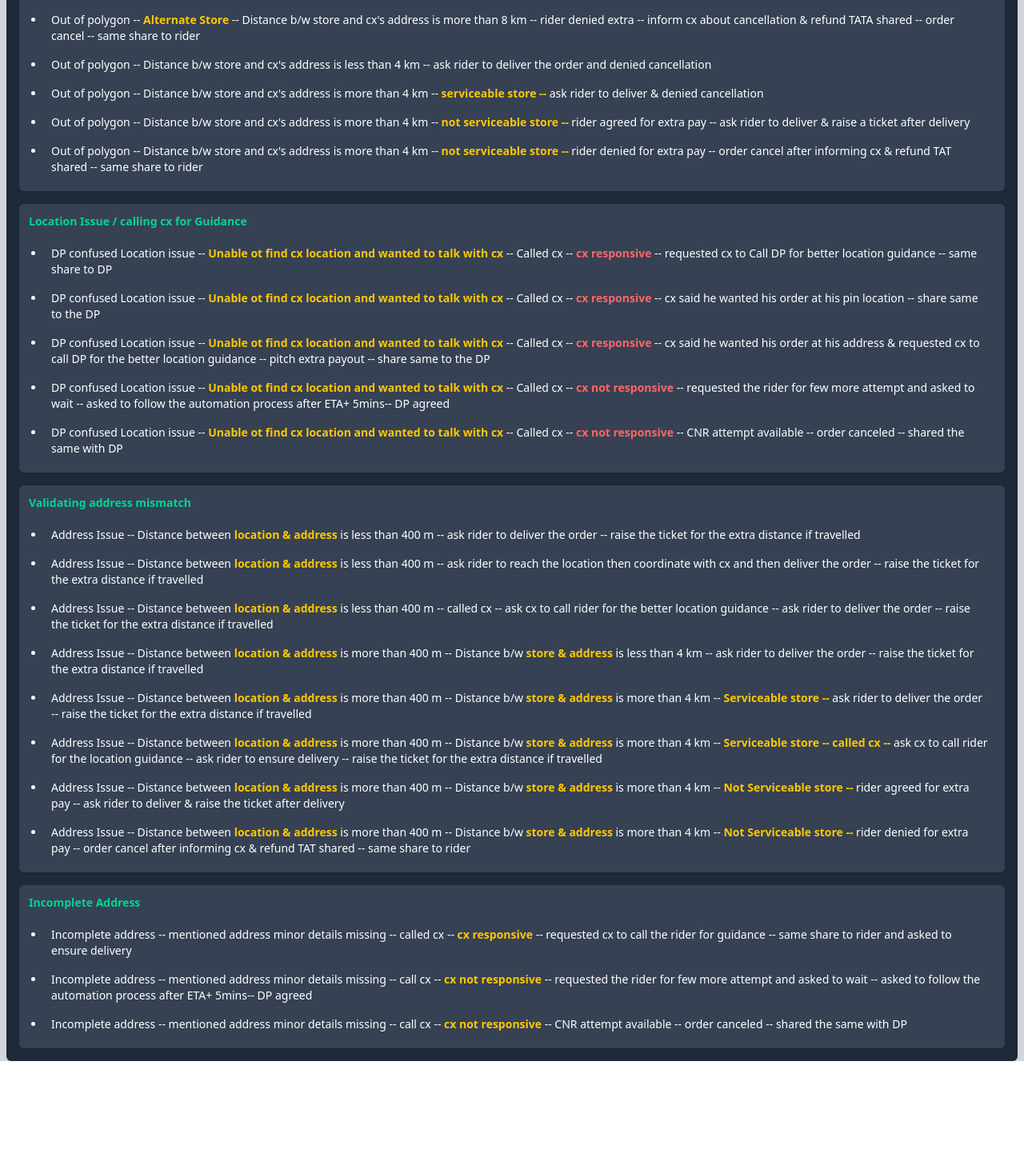
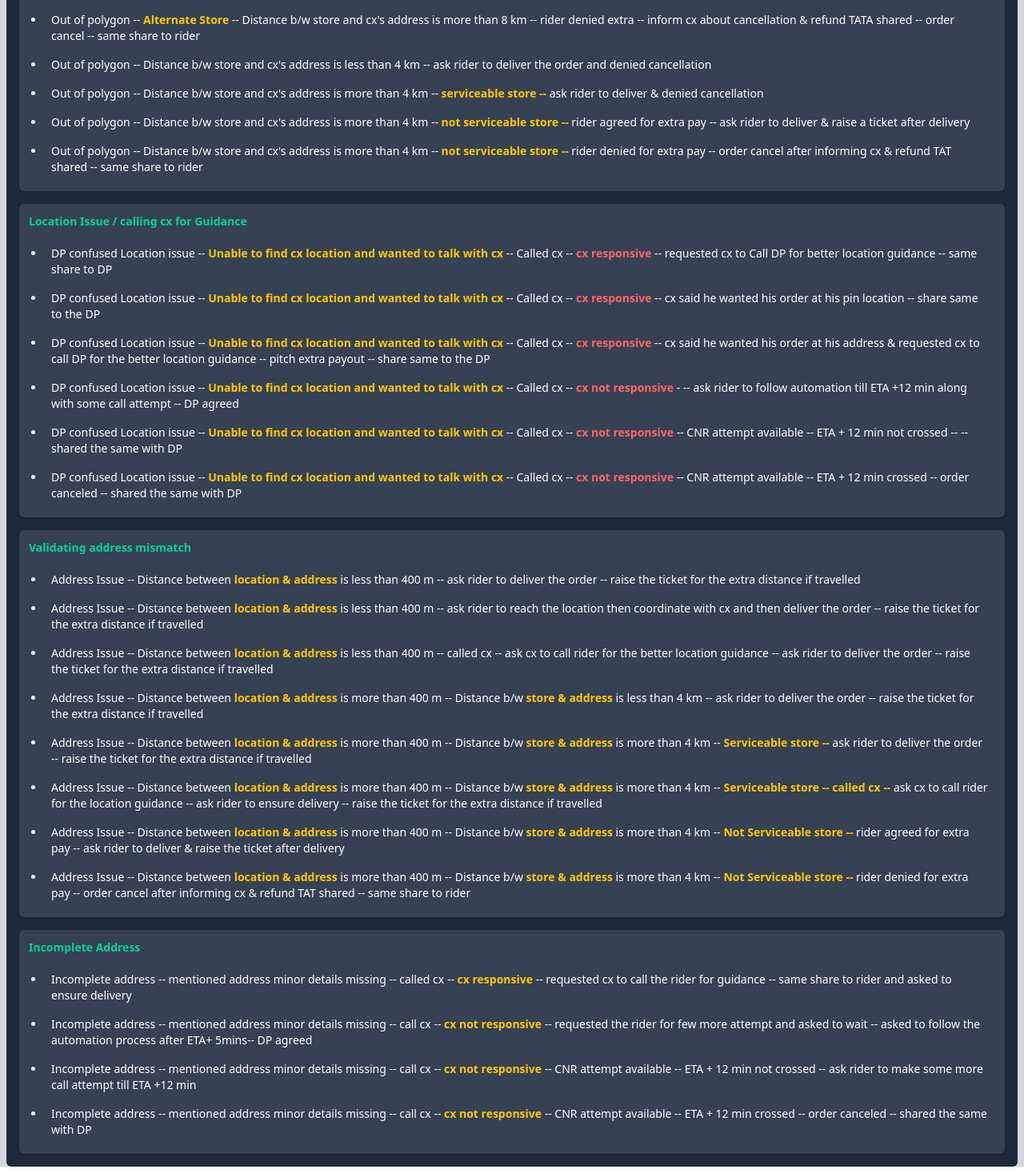
Before and after one commit to Code-with-Sahani/Blinket-DP, a React (Vite) app: page / in a window 1280 px wide. Shown: the part 9123-10590 px from the top of the page at 80% size. Before the commit the page ends 10458 px from the top, so only its background shows below. Built offline with nearby package versions, Linux system fonts and the light colour scheme.

Commit message:
Update AddressIssue.jsx

```diff
--- a/src/Components/AddressIssue.jsx
+++ b/src/Components/AddressIssue.jsx
@@ -94,11 +94,13 @@ const AddressIssue = () => {
                 <div className="p-3 bg-gray-700 rounded-md shadow">
                     <h3 className="text-sm font-semibold text-emerald-400 mb-3">Location Issue / calling cx for Guidance</h3>
                     <ul className="list-disc pl-5">
-                        <li className="p-2">DP confused Location issue -- <strong className="text-yellow-400 font-semibold">Unable ot find cx location and wanted to talk with cx </strong> -- Called cx -- <strong className="text-red-400 font-semibold">cx responsive</strong> -- requested cx to Call DP for better location guidance -- same share to DP</li>
-                        <li className="p-2">DP confused Location issue -- <strong className="text-yellow-400 font-semibold">Unable ot find cx location and wanted to talk with cx</strong> -- Called cx -- <strong className="text-red-400 font-semibold">cx responsive</strong> -- cx said he wanted his order at his pin location -- share same to the DP</li>
-                        <li className="p-2">DP confused Location issue -- <strong className="text-yellow-400 font-semibold">Unable ot find cx location and wanted to talk with cx</strong> -- Called cx -- <strong className="text-red-400 font-semibold">cx responsive</strong> -- cx said he wanted his order at his address & requested cx to call DP for the better location guidance -- pitch extra payout -- share same to the DP</li>
-                        <li className='p-2'>DP confused Location issue -- <strong className="text-yellow-400 font-semibold">Unable ot find cx location and wanted to talk with cx</strong> -- Called cx -- <strong className="text-red-400 font-semibold">cx not responsive</strong> -- requested the rider for few more attempt and asked to wait -- asked to follow the automation process after ETA+ 5mins-- DP agreed</li>
-                        <li className='p-2'>DP confused Location issue -- <strong className="text-yellow-400 font-semibold">Unable ot find cx location and wanted to talk with cx</strong> -- Called cx -- <strong className="text-red-400 font-semibold">cx not responsive</strong> -- CNR attempt available -- order canceled -- shared the same with DP</li>
+                        <li className="p-2">DP confused Location issue -- <strong className="text-yellow-400 font-semibold">Unable to find cx location and wanted to talk with cx </strong> -- Called cx -- <strong className="text-red-400 font-semibold">cx responsive</strong> -- requested cx to Call DP for better location guidance -- same share to DP</li>
+                        <li className="p-2">DP confused Location issue -- <strong className="text-yellow-400 font-semibold">Unable to find cx location and wanted to talk with cx</strong> -- Called cx -- <strong className="text-red-400 font-semibold">cx responsive</strong> -- cx said he wanted his order at his pin location -- share same to the DP</li>
+                        <li className="p-2">DP confused Location issue -- <strong className="text-yellow-400 font-semibold">Unable to find cx location and wanted to talk with cx</strong> -- Called cx -- <strong className="text-red-400 font-semibold">cx responsive</strong> -- cx said he wanted his order at his address & requested cx to call DP for the better location guidance -- pitch extra payout -- share same to the DP</li>
+                        <li className='p-2'>DP confused Location issue -- <strong className="text-yellow-400 font-semibold">Unable to find cx location and wanted to talk with cx</strong> -- Called cx -- <strong className="text-red-400 font-semibold">cx not responsive</strong> - -- ask rider to follow automation till ETA +12 min along with some call attempt -- DP agreed</li>
+
+                        <li className='p-2'>DP confused Location issue -- <strong className="text-yellow-400 font-semibold">Unable to find cx location and wanted to talk with cx</strong> -- Called cx -- <strong className="text-red-400 font-semibold">cx not responsive</strong> -- CNR attempt available -- ETA + 12 min not crossed -- -- shared the same with DP</li>
+                        <li className='p-2'>DP confused Location issue -- <strong className="text-yellow-400 font-semibold">Unable to find cx location and wanted to talk with cx</strong> -- Called cx -- <strong className="text-red-400 font-semibold">cx not responsive</strong> -- CNR attempt available -- ETA + 12 min crossed -- order canceled -- shared the same with DP</li>
                     </ul>
                 </div>
 
@@ -135,7 +137,10 @@ const AddressIssue = () => {
 
                         <li className='p-2'>Incomplete address -- mentioned address minor details missing  -- call cx -- <strong className="text-yellow-400 font-semibold">cx not responsive</strong> -- requested the rider for few more attempt and asked to wait -- asked to follow the automation process after ETA+ 5mins-- DP agreed</li>
 
-                        <li className='p-2'>Incomplete address -- mentioned address minor details missing  -- call cx -- <strong className="text-yellow-400 font-semibold">cx not responsive</strong> -- CNR attempt available -- order canceled -- shared the same with DP</li>
+
+                        <li className='p-2'>Incomplete address -- mentioned address minor details missing  -- call cx -- <strong className="text-yellow-400 font-semibold">cx not responsive</strong> -- CNR attempt available -- ETA + 12 min not crossed -- ask rider to make some more call attempt till ETA +12 min </li>
+
+                        <li className='p-2'>Incomplete address -- mentioned address minor details missing  -- call cx -- <strong className="text-yellow-400 font-semibold">cx not responsive</strong> -- CNR attempt available -- ETA + 12 min crossed -- order canceled -- shared the same with DP</li>
                     </ul>
                 </div>
 
```
